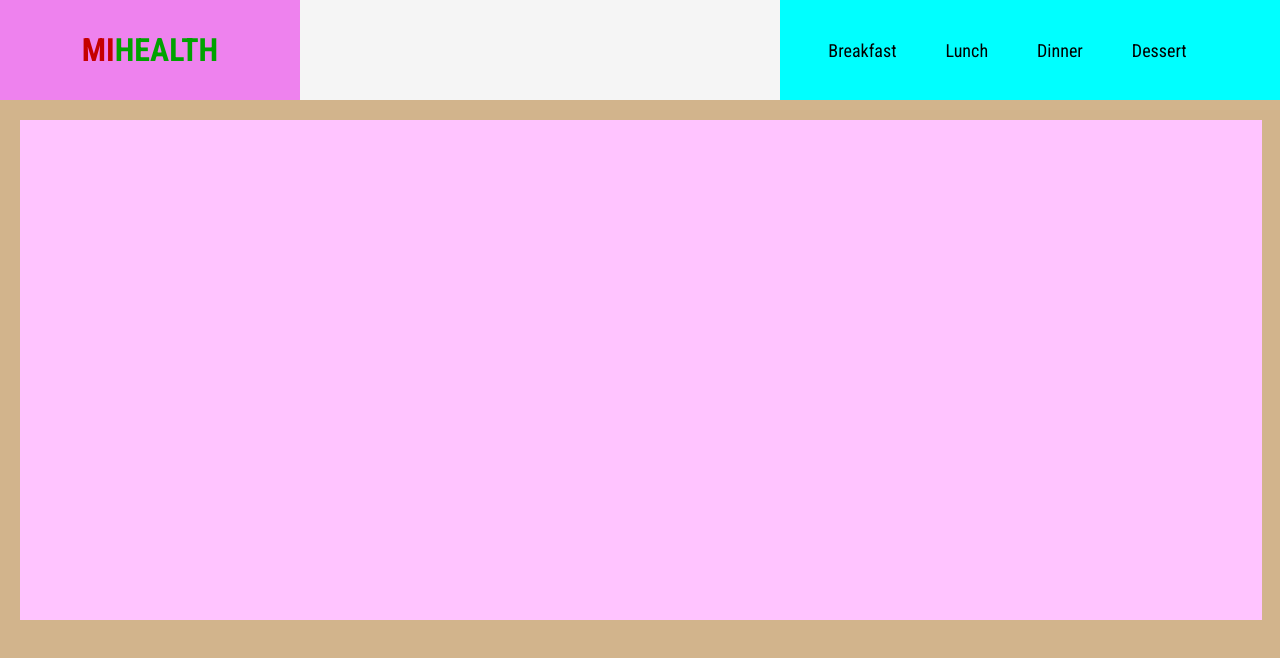
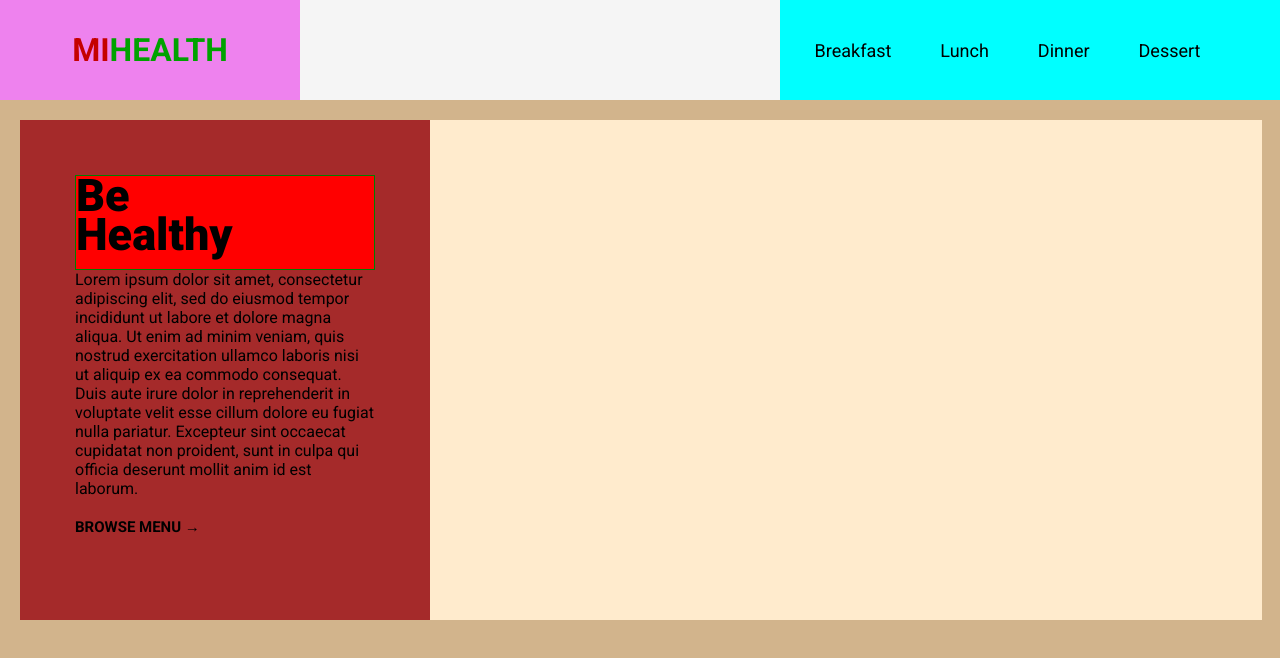
Before and after one commit to tylerkap/MiHealth_Project, a plain HTML site: page index.html in a window 1280 px wide. Drawn offline with Linux system fonts and the light colour scheme.

Commit message:
Completed layout for info wrapper

```diff
--- a/index.html
+++ b/index.html
@@ -28,9 +28,17 @@
 
         <div id="mainpage-content-container">
             <div class="mainpage-info-content-container">
-
-            </div>
-
+                <div class="info-wrapper">
+                    <h2>Be <br> Healthy</h2>
+                    <p>
+                        Lorem ipsum dolor sit amet, consectetur adipiscing elit, sed do eiusmod tempor incididunt ut labore et dolore magna aliqua.
+                        Ut enim ad minim veniam, quis nostrud exercitation ullamco laboris nisi ut aliquip ex ea commodo consequat.
+                        Duis aute irure dolor in reprehenderit in voluptate velit esse cillum dolore eu fugiat nulla pariatur.
+                        Excepteur sint occaecat cupidatat non proident, sunt in culpa qui officia deserunt mollit anim id est laborum.
+                    </p>
+                    <h5>BROWSE MENU &#x2192;</h5>
+                    </div>
+                </div>
             <div class="mainpage-recipe-conatiner">
 
             </div>
--- a/styles.css
+++ b/styles.css
@@ -1,8 +1,10 @@
 @import url('https://fonts.googleapis.com/css2?family=Roboto+Condensed:ital,wght@0,100..900;1,100..900&display=swap');
+@import url('https://fonts.googleapis.com/css2?family=Roboto+Condensed:ital,wght@0,100..900;1,100..900&family=Roboto:ital,wght@0,100;0,300;0,400;0,500;0,700;0,900;1,100;1,300;1,400;1,500;1,700;1,900&display=swap');
 
 * {
     margin: 0;
     padding: 0;
+    font-family: Roboto;
 }
 
 body {
@@ -82,4 +84,40 @@ ul li a {
     height: 500px;
     margin: 20px;
     background-color: rgb(255, 196, 255);
+
+    display: flex;
 }
+
+.mainpage-info-content-container {
+    width: 33%;
+    height: 100%;
+    background-color: brown;
+}
+
+.info-wrapper {
+    margin: 55px;
+}
+
+.info-wrapper h2 {
+    font-size: 45px;
+    line-height: 39px;
+    font-weight: 1000;
+    padding-bottom: 15px;
+    background-color: red;
+    border: 1px solid green;
+}
+
+.info-wrapper p {
+    padding-bottom: 20px;
+    font-weight: 400;
+}
+
+.info-wrapper h5 {
+    font-size: 15px;
+}
+
+.mainpage-recipe-conatiner {
+    width: 67%;
+    height: 100%;
+    background-color: blanchedalmond;
+}
```
